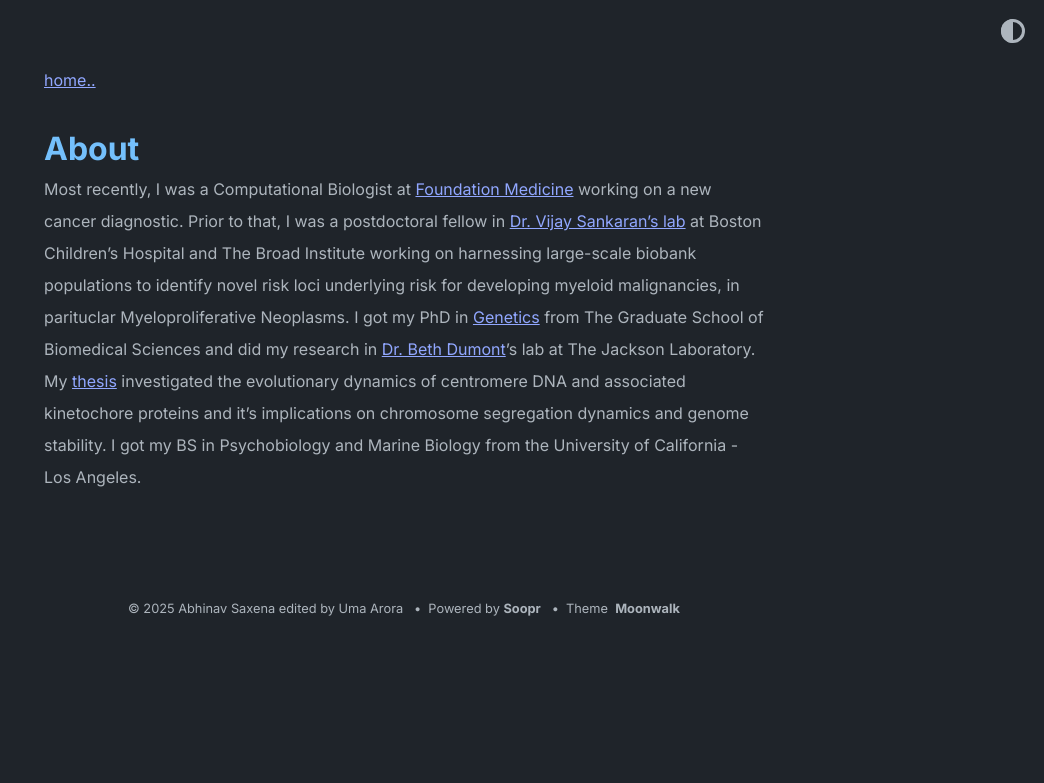
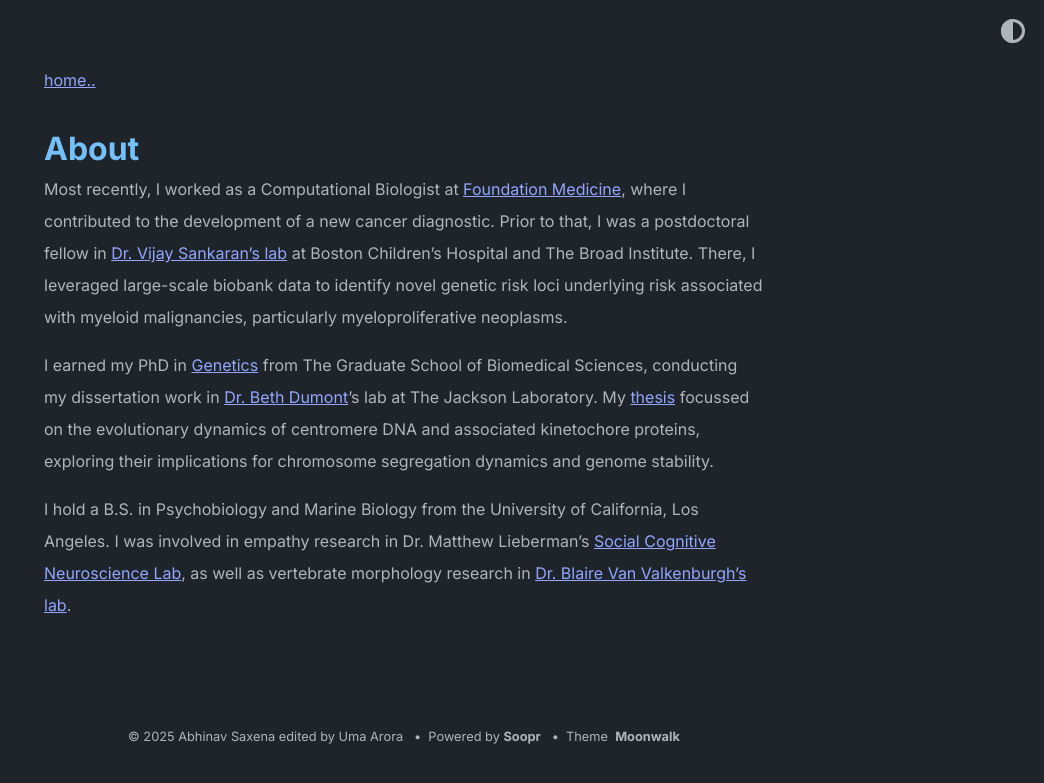
Before and after one commit to umaarora/umaarora.github.io, a Jekyll site: the page built from about.md, in a window 1280 px wide. Shown: the top 783 px of the page, without its empty margins (236-1280 px from the left). Built offline with Jekyll 4.4.1, drawn with Linux system fonts in a browser that asks for light colours.

```diff
--- a/about.md
+++ b/about.md
@@ -5,4 +5,8 @@ permalink: /about/
 
 ---
 
-Most recently, I was a Computational Biologist at [Foundation Medicine](https://www.foundationmedicine.com/info/detail/our-story) working on a new cancer diagnostic. Prior to that, I was a postdoctoral fellow in [Dr. Vijay Sankaran's lab](https://www.bloodgenes.org/) at  Boston Children's Hospital and The Broad Institute working on harnessing large-scale biobank populations to identify novel risk loci underlying risk for developing myeloid malignancies, in parituclar Myeloproliferative Neoplasms. I got my PhD in [Genetics](https://gsbs.tufts.edu/academics/basic-science-phd-programs/mammalian-genetics-jax) from The Graduate School of Biomedical Sciences and did my research in [Dr. Beth Dumont](https://www.jax.org/research-and-faculty/faculty/beth-dumont)'s lab at The Jackson Laboratory. My [thesis](https://www.proquest.com/openview/f98d21182232df1e636236a765855d6d/1?pq-origsite=gscholar&cbl=18750&diss=y) investigated the evolutionary dynamics of centromere DNA and associated kinetochore proteins and it's implications on chromosome segregation dynamics and genome stability. I got my BS in Psychobiology and Marine Biology from the University of California - Los Angeles.
+Most recently, I worked as a Computational Biologist at [Foundation Medicine](https://www.foundationmedicine.com/info/detail/our-story), where I contributed to the development of a new cancer diagnostic. Prior to that, I was a postdoctoral fellow in [Dr. Vijay Sankaran's lab](https://www.bloodgenes.org/) at  Boston Children's Hospital and The Broad Institute. There, I leveraged large-scale biobank data to identify novel genetic risk loci underlying risk associated with myeloid malignancies, particularly myeloproliferative neoplasms.
+
+I earned my PhD in [Genetics](https://gsbs.tufts.edu/academics/basic-science-phd-programs/mammalian-genetics-jax) from The Graduate School of Biomedical Sciences, conducting my dissertation work in [Dr. Beth Dumont](https://www.jax.org/research-and-faculty/faculty/beth-dumont)'s lab at The Jackson Laboratory. My [thesis](https://www.proquest.com/openview/f98d21182232df1e636236a765855d6d/1?pq-origsite=gscholar&cbl=18750&diss=y) focussed on the evolutionary dynamics of centromere DNA and associated kinetochore proteins, exploring their implications for chromosome segregation dynamics and genome stability.
+
+I hold a B.S. in Psychobiology and Marine Biology from the University of California, Los Angeles. I was involved in empathy research in Dr. Matthew Lieberman’s [Social Cognitive Neuroscience Lab](https://www.uclascnlab.com/), as well as vertebrate morphology research in [Dr. Blaire Van Valkenburgh’s lab](https://sites.lifesci.ucla.edu/eeb-vanvalkenburgh/blaire/).
```
Also changed, not shown: _posts/2020-07-08-very-very-very-long-title-and-very-very-very-short-content.md (deleted, +0 -5 lines), _posts/2021-11-19-selection-shapes-the-landscape-of-functional-variation-in-wild-mice.md (added, +9 -0 lines), _posts/2023-10-31-variation-in-the-cenpa-sequence-association-landscape-across-diverse-inbred-mouse-strains.md (added, +10 -0 lines), _posts/2023-11-15-centromere-innovations-within-a-mouse-species.md (added, +11 -0 lines), images/m-pahari-repeat-discovery.png (added), 1 other file.
